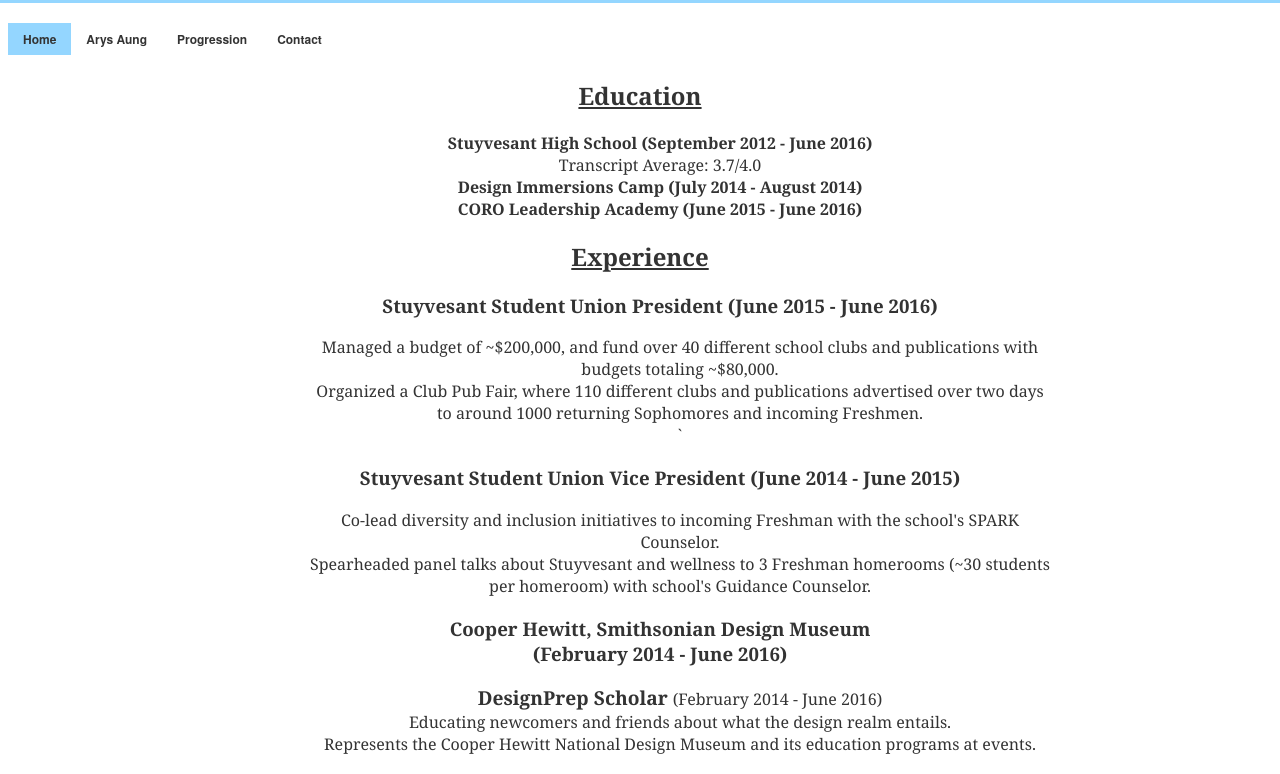
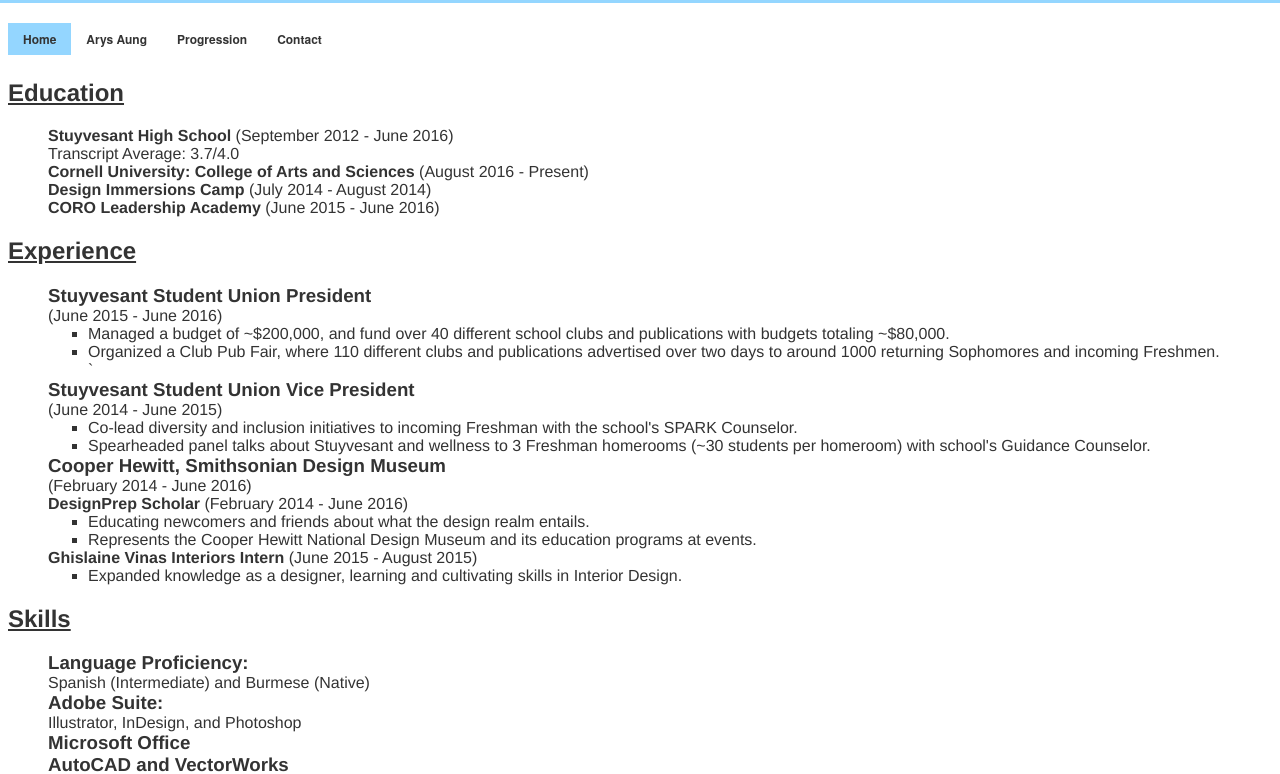
Before and after one commit to ArysAung/PortfolioProject, a plain HTML site: page Who I Am.html in a window 1280 px wide. Shown: the part 65-839 px from the top of the page. Drawn offline with Linux system fonts and the light colour scheme.

Commit message:
Finalized Where I am Going, and Who I am Pages.

```diff
--- a/Who I Am.html
+++ b/Who I Am.html
@@ -39,53 +39,54 @@
 <br>
 <section>
 
-<font face="Georgia" color="#333">
+<font face="Helvetica Neue" color="#333">
   </div>
   <div id="section">
   <h2> <u> Education </u></h2>
   <p>
     <ul style="list-style-type:none;">
-      <li> <b> Stuyvesant High School (September 2012 - June 2016) </b> <br> Transcript Average: 3.7/4.0 </li>
-      <li> <b> Design Immersions Camp (July 2014 - August 2014) </b> </li>
-      <li> <b> CORO Leadership Academy (June 2015 - June 2016) </b> </li>
+      <li> <b> Stuyvesant High School </b> (September 2012 - June 2016)<br> Transcript Average: 3.7/4.0 </li>
+      <li> <b> Cornell University: College of Arts and Sciences </b> (August 2016 - Present) </li>
+      <li> <b> Design Immersions Camp </b> (July 2014 - August 2014)  </li>
+      <li> <b> CORO Leadership Academy </b> (June 2015 - June 2016)  </li>
     </ul>
   </p>
   <h2> <u> Experience </u></h2>
   <p>
     <ul style="list-style-type:none">
-      <h3> <b> Stuyvesant Student Union President </b> (June 2015 - June 2016) </h3>
+      <h3> Stuyvesant Student Union President  </h3> (June 2015 - June 2016)
       <li>
-        <ul style="list-style-type:none">
+        <ul style="list-style-type:square">
           <li> Managed a budget of ~$200,000, and fund over 40 different school clubs and publications with budgets totaling ~$80,000. </li>
           <li> Organized a Club Pub Fair, where 110 different clubs and publications advertised over two days to around 1000 returning Sophomores and incoming Freshmen. </li>`
         </ul>
       </li>
       <li>
-        <h3> <b> Stuyvesant Student Union Vice President </b> (June 2014 - June 2015) </h3>
-        <ul style="list-style-type:none">
+        <h3> Stuyvesant Student Union Vice President </h3> (June 2014 - June 2015)
+        <ul style="list-style-type:square">
           <li> Co-lead diversity and inclusion initiatives to incoming Freshman with the school's SPARK Counselor. </li>
           <li> Spearheaded panel talks about Stuyvesant and wellness to 3 Freshman homerooms (~30 students per homeroom) with school's Guidance Counselor. </li>
         </ul>
       </li>
       <li>
-        <h3> Cooper Hewitt, Smithsonian Design Museum <br> (February 2014 - June 2016) </h3>
-        <ul style="list-style-type:none">
-          <li> <b> <span style="font-size:120%">
-          DesignPrep Scholar </span> </b> (February 2014 - June 2016) </li>
+        <h3> Cooper Hewitt, Smithsonian Design Museum </h3>(February 2014 - June 2016)
+        <br>
+          <b> DesignPrep Scholar </b> (February 2014 - June 2016) </li>
+          <ul style="list-style-type:square">
           <li> Educating newcomers and friends about what the design realm entails. </li>
           <li> Represents the Cooper Hewitt National Design Museum and its education programs at events. </li>
-          <br>
-          <li> <span style="font-size:120%"> <b>
-          Ghislaine Vinas Interiors Intern </b> </span> (June 2015 - August 2015) </li>
-          <br>
+          </ul>
+          <li>
+            <b> Ghislaine Vinas Interiors Intern </b> (June 2015 - August 2015) </li>
+           <ul style="list-style-type:square">
           <li> Expanded knowledge as a designer, learning and cultivating skills in Interior Design. </li>
         </ul>
       </li>
     </ul>
   <h2> <u> Skills </u></h2>
     <ul style="list-style-type:none">
-      <h3> Language Proficiency: Spanish (Intermediate) and Burmese (Native) </h3>
-      <h3> Adobe Suite: Illustrator and Photoshop </h3>
+      <h3> Language Proficiency: </h3> Spanish (Intermediate) and Burmese (Native)
+      <h3> Adobe Suite: </h3> Illustrator, InDesign, and Photoshop
       <h3> Microsoft Office </h3>
       <h3> AutoCAD and VectorWorks</h3>
     </ul>
--- a/main2.css
+++ b/main2.css
@@ -1,5 +1,4 @@
 h1{
-	text-align: center;
 	color: #fff;
   	margin: 0;
   	padding: 5px;
@@ -27,6 +26,9 @@ img {
 
 body{
 	background-color: #fff;
+}
+h3{
+	margin:0 auto;
 }
 
 #primary_nav_wrap
@@ -107,8 +109,6 @@ body{
 }
 
 #section {
-	max-width: 65%;
-	margin: auto;
-	text-align: center;
+	max-width: 100%;
 	list-style-type: none;
 }
```
Also changed, not shown: Where I Am Going.html (+1 -1 lines).
